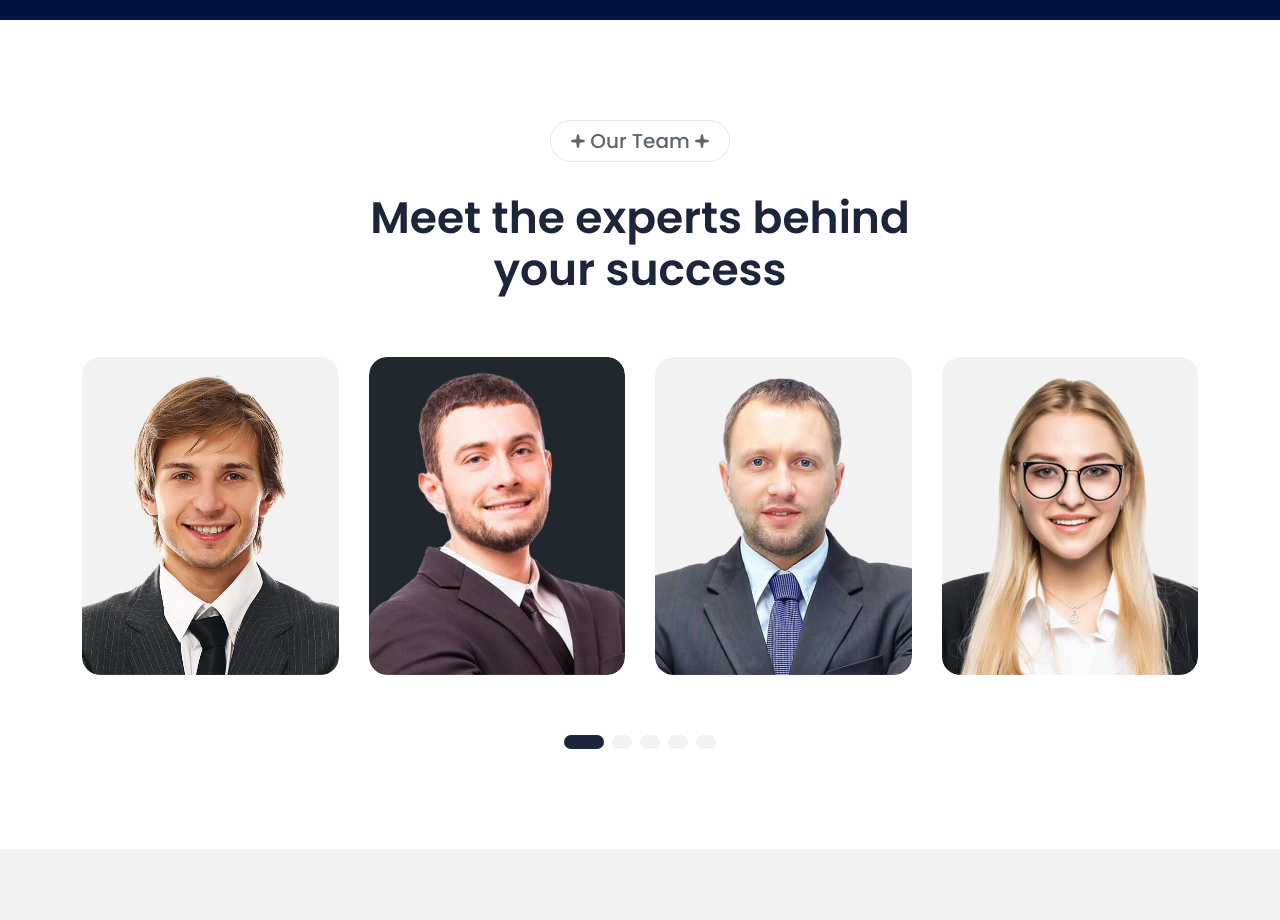
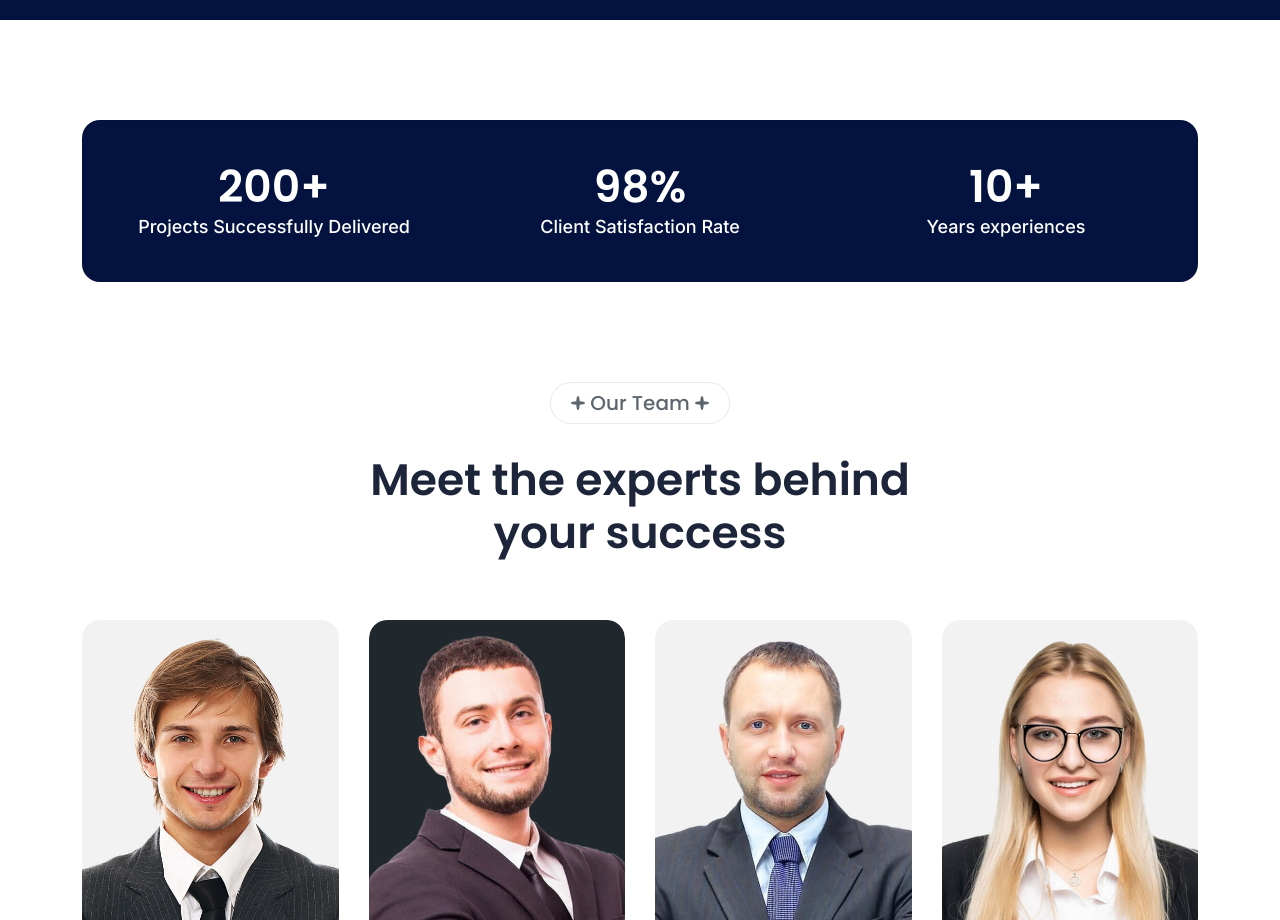
Before and after one commit to Naseem56071/advizee, a plain HTML site: page index.html in a window 1280 px wide. Shown: the part 3980-4900 px from the top of the page. Drawn offline with Linux system fonts and the light colour scheme.

Commit message:
added Achievements section

```diff
--- a/index.html
+++ b/index.html
@@ -1632,7 +1632,9 @@
                 Choose a consultancy that cuts the noise, understands your challenges, delivers proven strategies.
               </h2>
               <div class="text text-18" data-aos="fade-right" data-aos-delay="200">
-                Most consultants talk big. We don’t. We focus on clarity, data-backed decisions, and strategies built specifically for your business. Every recommendation is practical, actionable, and tested. You get transparency, speed, and support from start to finish.
+                Most consultants talk big. We don’t. We focus on clarity, data-backed decisions, and strategies built
+                specifically for your business. Every recommendation is practical, actionable, and tested. You get
+                transparency, speed, and support from start to finish.
               </div>
               <ul class="promotion-lists list-unstyled">
                 <li class="promotion-item" data-aos="fade-up" data-aos-delay="10">
@@ -1702,12 +1704,53 @@
           </div>
           <div class="lg:col-span-5 col-span-12">
             <div class="promotion-img radius18" data-aos="flip-left">
-              <img src="assets/img/why-choose-us/why-choose-us.jpg" width="1000" height="1469" loading="lazy" alt="Promotion image">
+              <img src="assets/img/why-choose-us/why-choose-us.jpg" width="1000" height="1469" loading="lazy"
+                alt="Promotion image">
             </div>
           </div>
         </div>
       </div>
     </div>
+
+            <!-- Counter Up -->
+        <counter-up class="counter-up block mt-100">
+          <div class="container">
+            <div class="counter-up-box radius18">
+              <div class="grid grid-cols-12 gap-1 product-grid text-center">
+                <div class="col-span-12 md:col-span-4" data-aos="fade-up">
+                  <div class="counter-item">
+                    <h2 class="heading text-50" data-target="200">
+                      0 <span>+</span>
+                    </h2>
+                    <div class="text text-18 fw-500">Projects Successfully Delivered</div>
+
+                  </div>
+                </div>
+
+                <div class="col-span-12 md:col-span-4" data-aos="fade-up" data-aos-delay="100">
+                  <div class="counter-item">
+                    <h2 class="heading text-50" data-target="98">
+                      0<span>%</span>
+                    </h2>
+                    <div class="text text-18 fw-500">Client Satisfaction Rate</div>
+
+                  </div>
+                </div>
+
+                <div class="col-span-12 md:col-span-4" data-aos="fade-up" data-aos-delay="200">
+                  <div class="counter-item">
+                    <h2 class="heading text-50" data-target="10">
+                      0<span>+</span>
+                    </h2>
+                    <div class="text text-18 fw-500">Years experiences</div>
+                  </div>
+                </div>
+
+              </div>
+            </div>
+          </div>
+        </counter-up>
+
 
     <!-- Our Team -->
     <team-slider class="team-slider mt-100">
```
Also changed, not shown: assets/css/style.css.
